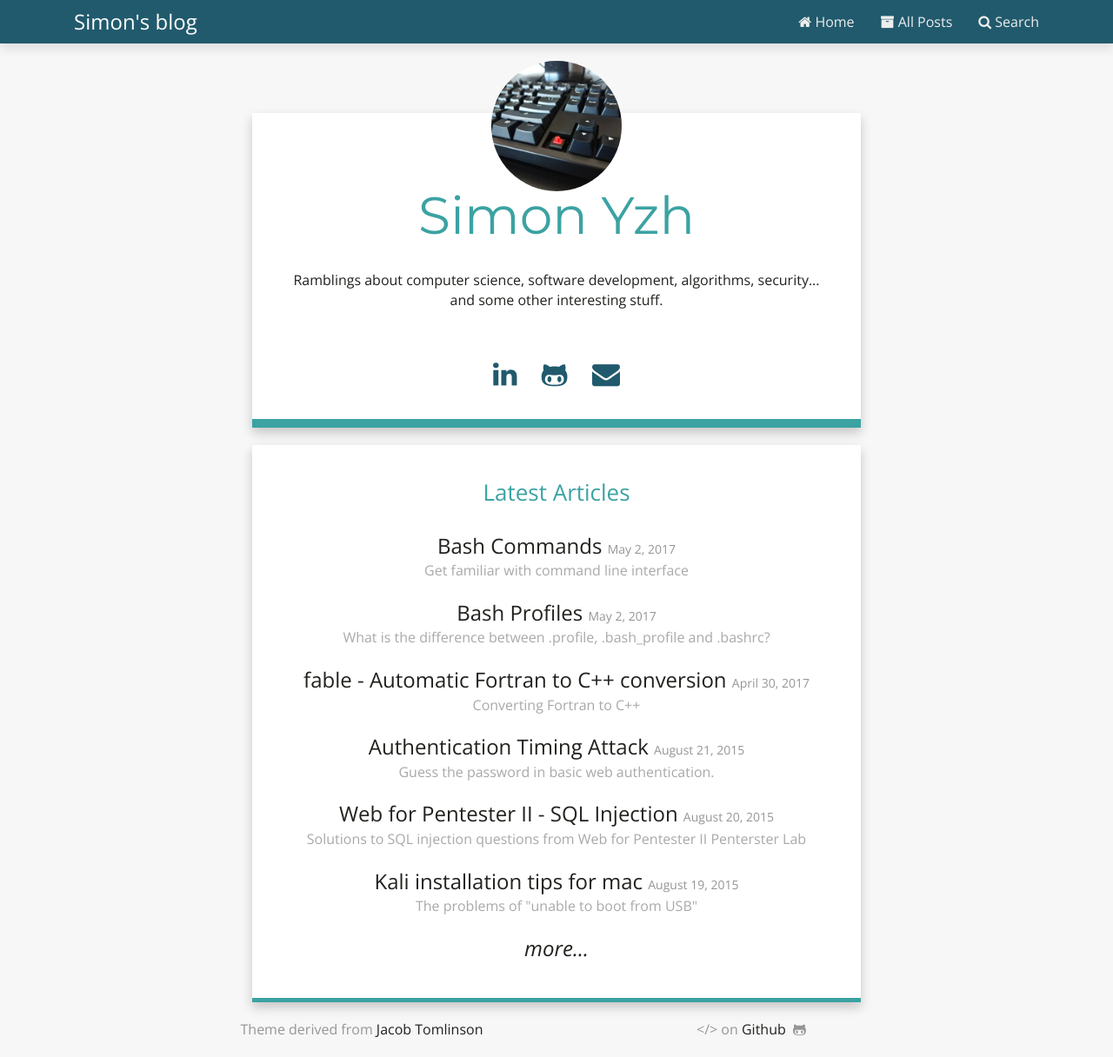
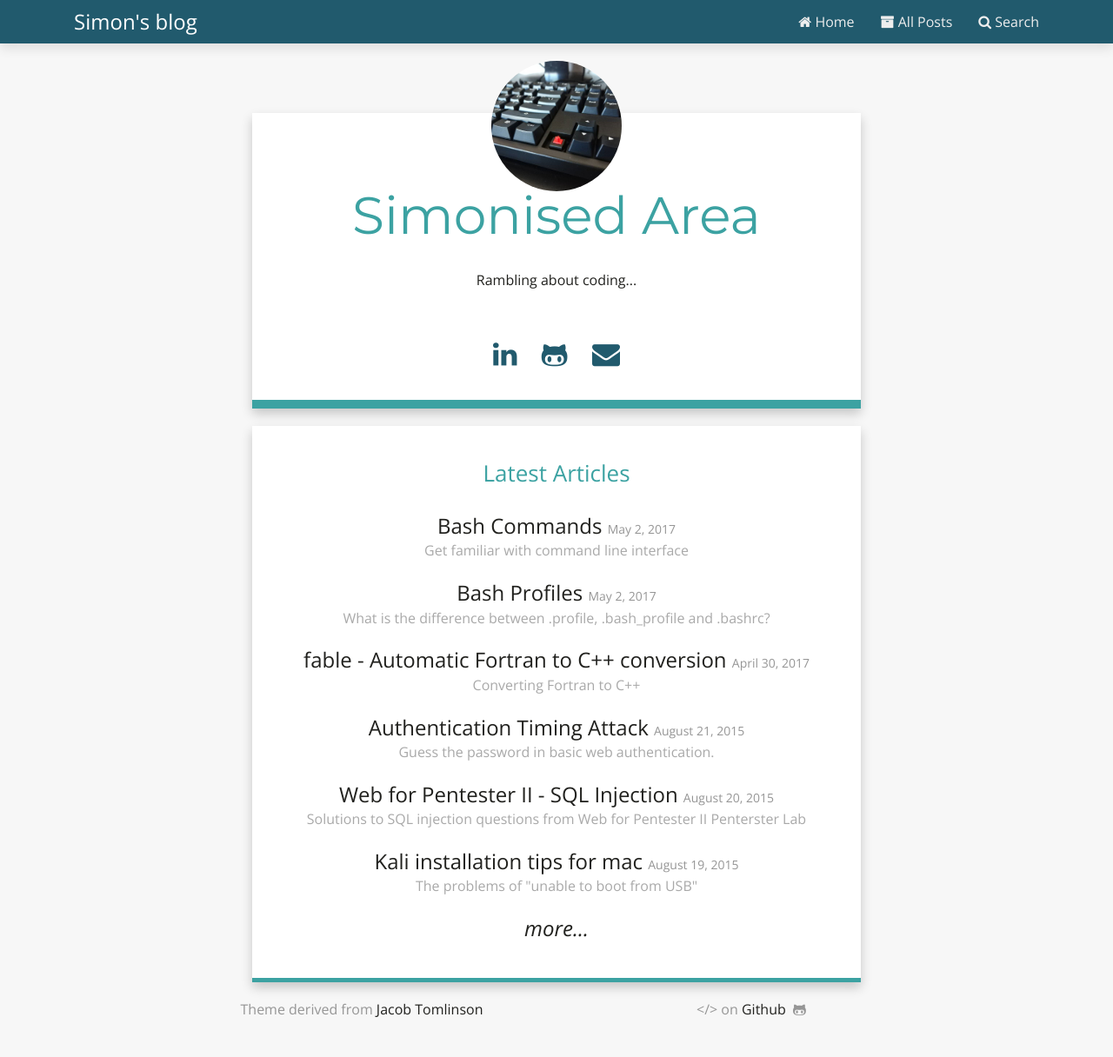
Before and after one commit to yzh503/yzh503.github.io, a Jekyll site: the page built from index.html, in a window 1280 px wide. Shown: the whole page at 87% size. Built offline with Jekyll 4.4.1, drawn with Linux system fonts in a browser that asks for light colours; nearby versions of some CDN libraries; after the commit the page ends 1193 px from its top, so only the background shows below that.

Commit message:
Update _config.yml

```diff
--- a/_config.yml
+++ b/_config.yml
@@ -1,10 +1,10 @@
 # Site settings
-title: "Simon Yzh"
+title: "Simonised Area"
 email: yzh503@live.com
-description: "Feel free to email me."
+description: "Feel free to send an email."
 baseurl: ""
 url: "http://yzh503.github.io"
-title_description: "Ramblings about computer science, software development, algorithms, security... and some other interesting stuff."
+title_description: "Rambling about coding..."
 title_image: "/Logo.jpg"
 disqus_account: simonzyang
 disqus_shortname: yzh503-github-io
```
